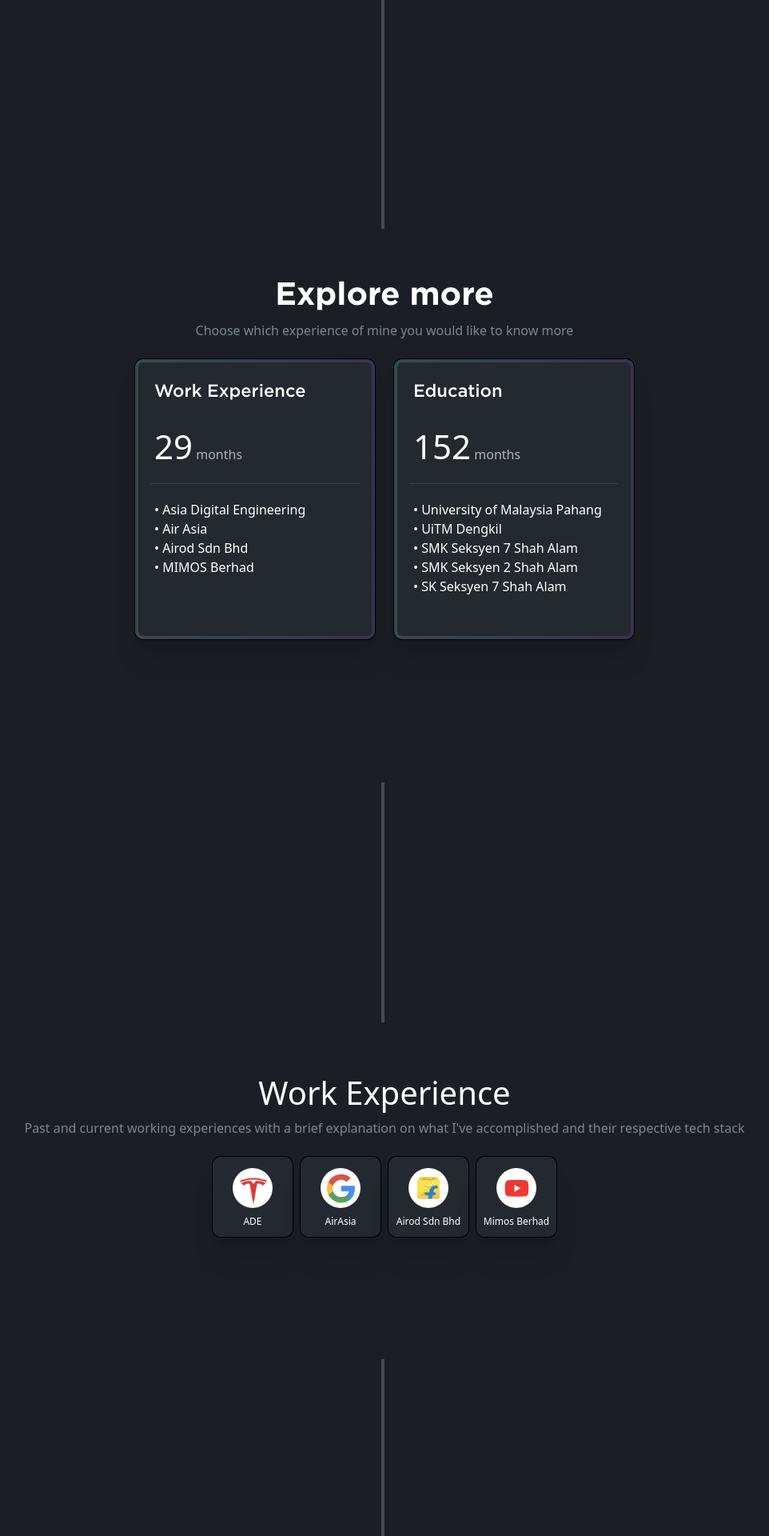
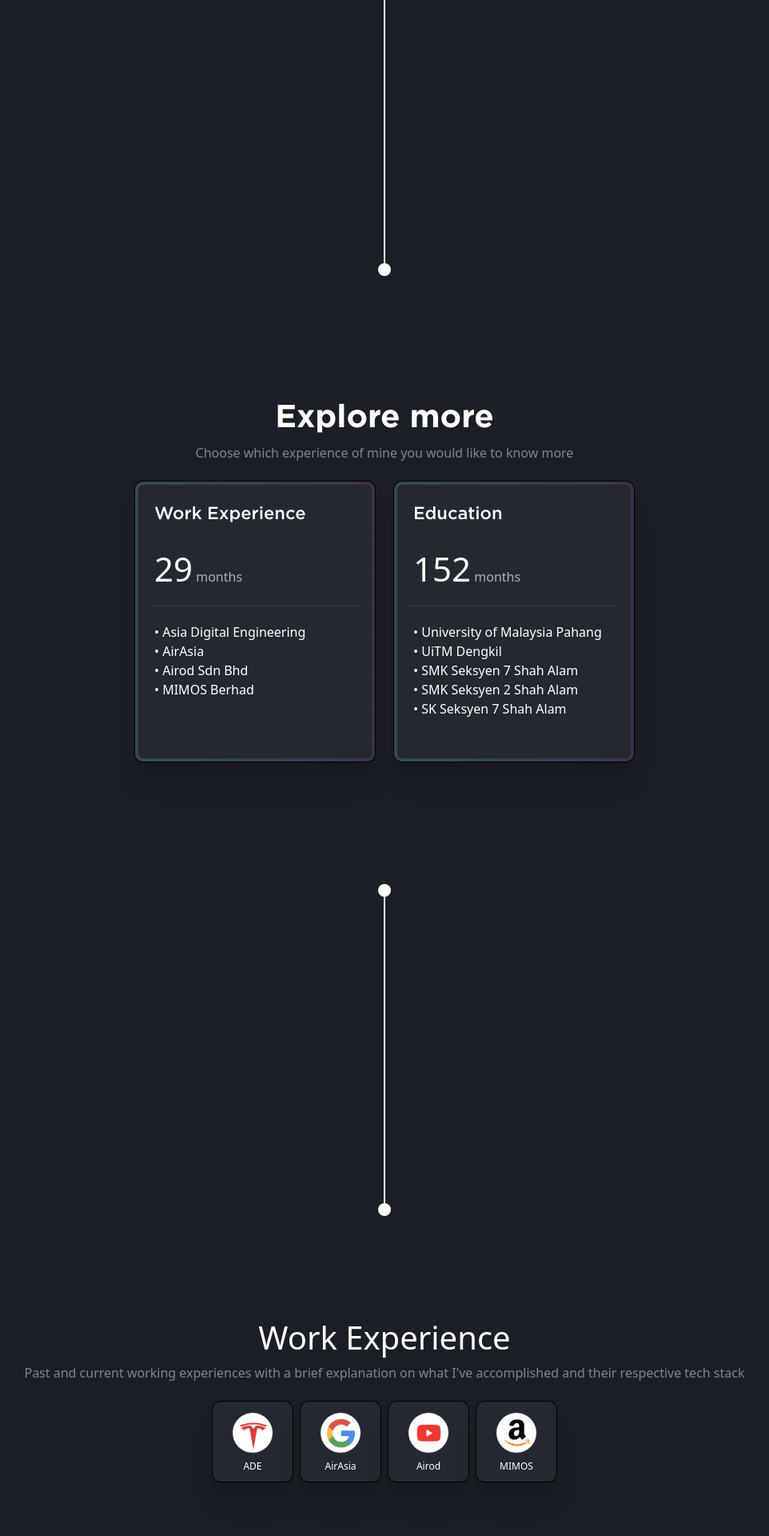
Before and after one commit to AfiqHasiff/Portfolio, a React (Create React App) app: page / in a window 1280 px wide. Shown: the part 720-2640 px from the top of the page at 80% size, without its empty margins (159-1121 px from the left). Built offline with nearby package versions, Linux system fonts and the light colour scheme.

Commit message:
feat: sections, added workExperience section

```diff
--- a/src/layouts/Sections.css
+++ b/src/layouts/Sections.css
@@ -93,10 +93,163 @@
   transition: all 0.3s;
 }
 
-.timeline-1 {
+.experienceCard {
+  min-width: 800px;
+  min-height: 350px;
+  margin-left: 100px;
+  padding: 30px;
+}
+
+.timeline {
+  position: relative;
+  min-height: 315px;
+  margin-top: -140px;
+  margin-bottom: -140px;
+}
+
+.workExperienceTimelinePre {
+  position: relative;
+  min-height: 250px;
+  margin-top: -140px;
+  margin-bottom: -140px;
+}
+
+.workExperienceTimelinePost {
+  position: relative;
+  min-height: 100px;
+  margin-top: 230px;
+  margin-bottom: -140px;
+}
+
+.workExperienceTimeline {
+  position: relative;
+  min-height: 1700px;
+  margin-top: -140px;
+  margin-bottom: 69px;
+}
+
+.timelineHorizontal {
+  position: relative;
+  min-height: 150px;
+  margin-bottom: -150px;
+}
+
+.line {
   position: absolute;
   z-index: 150;
-  right: 50vw;
+  left: calc(50% - 1px);
+  width: 2px;
+  top: -50px;
+  bottom: -50px;
+  background-color: #fff;
+}
+
+.workExperiencePreLine {
+  position: absolute;
+  z-index: 150;
+  left: calc(50% - 1px);
+  width: 2px;
+  top: -50px;
+  bottom: -43px;
+  background-color: #fff;
+}
+
+.workExperiencePostLine {
+  position: absolute;
+  z-index: 150;
+  left: calc(50% - 1px);
+  width: 2px;
+  top: -200px;
+  bottom: -43px;
+  background-color: #fff;
+}
+
+.workExperienceLine {
+  position: absolute;
+  z-index: 150;
+  left: calc(50% - 360px);
+  width: 2px;
+  top: 180px;
+  bottom: 100px;
+  background-color: #fff;
+}
+
+.preLineHorizontal {
+  position: absolute;
+  z-index: 150;
+  left: calc(50% - 360px);
+  width: 25%;
+  max-height: 2px;
+  top: 180px;
+  bottom: -50px;
+  background-color: #fff;
+}
+
+.postLineHorizontal {
+  position: absolute;
+  z-index: 150;
+  left: calc(50% - 360px);
+  width: 25%;
+  max-height: 2px;
+  top: 30px;
+  bottom: -50px;
+  background-color: #fff;
+}
+
+.line::before,
+.line::after {
+  position: absolute;
+  display: block;
+  content: "";
+  height: 1rem;
+  width: 1rem;
+  border-radius: 50%;
+  background-color: #fff;
+  left: 50%;
+  transform: translateX(-50%);
+}
+
+.workExperiencePreLine::before {
+  position: absolute;
+  display: block;
+  content: "";
+  height: 1rem;
+  width: 1rem;
+  border-radius: 50%;
+  background-color: #fff;
+  left: 50%;
+  transform: translateX(-50%);
+}
+
+.workExperiencePostLine::after {
+  position: absolute;
+  display: block;
+  content: "";
+  height: 1rem;
+  width: 1rem;
+  border-radius: 50%;
+  background-color: #fff;
+  left: 50%;
+  transform: translateX(-50%);
+  margin-top: 185px;
+}
+
+.line::after,
+.workExperiencePostLine::after {
+  bottom: 0;
+}
+
+.workExperience::before {
+  position: absolute;
+  display: block;
+  content: "";
+  height: 1rem;
+  width: 1rem;
+  border-radius: 50%;
+  background-color: #fff;
+  left: 25%;
+  transform: translateX(-50%);
+  margin-top: -235px;
 }
 
 /* N-th Child */
--- a/src/layouts/Sections.jsx
+++ b/src/layouts/Sections.jsx
@@ -1,9 +1,6 @@
 import Lottie from "lottie-react";
 import React, { useEffect, useState } from "react";
 
-import { CustomButton } from "../common/components";
-
-import "./Sections.css";
 import teslaLogo from "../common/assets/tesla.png";
 import amazonLogo from "../common/assets/amazon.png";
 import googleLogo from "../common/assets/google.png";
@@ -12,7 +9,91 @@
 // import dotAnimation from "../common/assets/svg/dot.json";
 import helloAnimation from "../common/assets/svg/hello.json";
 
+import "./Sections.css";
+
 export default function Sections() {
+  const workExperiences = [
+    {
+      company: "Asia Digital Engineering",
+      designation: "Full Stack Software Engineer",
+      date: "April 22 - Current",
+      code: "ADE",
+      logo: teslaLogo,
+      description:
+        "Lorem ipsum dolor sit amet, consectetur adipiscing elit, sed do eiusmod tempor incididunt ut labore et dolore magna aliqua. Ut enim ad minim veniam, quis nostrud exercitation ullamco laboris nisi ut aliquip ex ea commodo consequat. Duis aute irure dolor in reprehenderit in voluptate velit esse cillum dolore eu fugiat nulla pariatur. Excepteur sint occaecat cupidatat non proident, sunt in culpa qui officia deserunt mollit anim id est laborum.",
+    },
+    {
+      company: "AirAsia",
+      designation: "Full Stack Software Developer",
+      date: "Jan 22 - March 22",
+      code: "AirAsia",
+      logo: googleLogo,
+      description:
+        "Lorem ipsum dolor sit amet, consectetur adipiscing elit, sed do eiusmod tempor incididunt ut labore et dolore magna aliqua. Ut enim ad minim veniam, quis nostrud exercitation ullamco laboris nisi ut aliquip ex ea commodo consequat. Duis aute irure dolor in reprehenderit in voluptate velit esse cillum dolore eu fugiat nulla pariatur. Excepteur sint occaecat cupidatat non proident, sunt in culpa qui officia deserunt mollit anim id est laborum.",
+    },
+    {
+      company: "Airod Sdn Bhd",
+      designation: "IT Engineer",
+      date: "Sep 2021 - Dec 2021",
+      code: "Airod",
+      logo: youtubeLogo,
+      description:
+        "Lorem ipsum dolor sit amet, consectetur adipiscing elit, sed do eiusmod tempor incididunt ut labore et dolore magna aliqua. Ut enim ad minim veniam, quis nostrud exercitation ullamco laboris nisi ut aliquip ex ea commodo consequat. Duis aute irure dolor in reprehenderit in voluptate velit esse cillum dolore eu fugiat nulla pariatur. Excepteur sint occaecat cupidatat non proident, sunt in culpa qui officia deserunt mollit anim id est laborum.",
+    },
+    {
+      company: "MIMOS Berhad",
+      designation: "Full Stack Software Engineer",
+      date: "Sep 2021 - Dec 2021",
+      code: "MIMOS",
+      logo: amazonLogo,
+      description:
+        "Lorem ipsum dolor sit amet, consectetur adipiscing elit, sed do eiusmod tempor incididunt ut labore et dolore magna aliqua. Ut enim ad minim veniam, quis nostrud exercitation ullamco laboris nisi ut aliquip ex ea commodo consequat. Duis aute irure dolor in reprehenderit in voluptate velit esse cillum dolore eu fugiat nulla pariatur. Excepteur sint occaecat cupidatat non proident, sunt in culpa qui officia deserunt mollit anim id est laborum.",
+    },
+  ];
+
+  const educationExperiences = [
+    {
+      schoolName: "University of Malaysia Pahang",
+      date: "XXX YY - XXX YY",
+      code: "UMP",
+      logo: teslaLogo,
+      description:
+        "Lorem ipsum dolor sit amet, consectetur adipiscing elit, sed do eiusmod tempor incididunt ut labore et dolore magna aliqua. Ut enim ad minim veniam, quis nostrud exercitation ullamco laboris nisi ut aliquip ex ea commodo consequat. Duis aute irure dolor in reprehenderit in voluptate velit esse cillum dolore eu fugiat nulla pariatur. Excepteur sint occaecat cupidatat non proident, sunt in culpa qui officia deserunt mollit anim id est laborum.",
+    },
+    {
+      schoolName: "UiTM Dengkil",
+      date: "XXX YY - XXX YY",
+      code: "UiTM",
+      logo: googleLogo,
+      description:
+        "Lorem ipsum dolor sit amet, consectetur adipiscing elit, sed do eiusmod tempor incididunt ut labore et dolore magna aliqua. Ut enim ad minim veniam, quis nostrud exercitation ullamco laboris nisi ut aliquip ex ea commodo consequat. Duis aute irure dolor in reprehenderit in voluptate velit esse cillum dolore eu fugiat nulla pariatur. Excepteur sint occaecat cupidatat non proident, sunt in culpa qui officia deserunt mollit anim id est laborum.",
+    },
+    {
+      schoolName: "SMK Seksyen 7 Shah Alam",
+      date: "XXX YY - XXX YY",
+      code: "SMK Sek 7",
+      logo: youtubeLogo,
+      description:
+        "Lorem ipsum dolor sit amet, consectetur adipiscing elit, sed do eiusmod tempor incididunt ut labore et dolore magna aliqua. Ut enim ad minim veniam, quis nostrud exercitation ullamco laboris nisi ut aliquip ex ea commodo consequat. Duis aute irure dolor in reprehenderit in voluptate velit esse cillum dolore eu fugiat nulla pariatur. Excepteur sint occaecat cupidatat non proident, sunt in culpa qui officia deserunt mollit anim id est laborum.",
+    },
+    {
+      schoolName: "SMK Seksyen 2 Shah Alam",
+      date: "XXX YY - XXX YY",
+      code: "SMK Sek 2",
+      logo: amazonLogo,
+      description:
+        "Lorem ipsum dolor sit amet, consectetur adipiscing elit, sed do eiusmod tempor incididunt ut labore et dolore magna aliqua. Ut enim ad minim veniam, quis nostrud exercitation ullamco laboris nisi ut aliquip ex ea commodo consequat. Duis aute irure dolor in reprehenderit in voluptate velit esse cillum dolore eu fugiat nulla pariatur. Excepteur sint occaecat cupidatat non proident, sunt in culpa qui officia deserunt mollit anim id est laborum.",
+    },
+    {
+      schoolName: "SK Seksyen 7 Shah Alam",
+      date: "XXX YY - XXX YY",
+      code: "SK Sek 7",
+      logo: flipkartLogo,
+      description:
+        "Lorem ipsum dolor sit amet, consectetur adipiscing elit, sed do eiusmod tempor incididunt ut labore et dolore magna aliqua. Ut enim ad minim veniam, quis nostrud exercitation ullamco laboris nisi ut aliquip ex ea commodo consequat. Duis aute irure dolor in reprehenderit in voluptate velit esse cillum dolore eu fugiat nulla pariatur. Excepteur sint occaecat cupidatat non proident, sunt in culpa qui officia deserunt mollit anim id est laborum.",
+    },
+  ];
+
   const handleJumpTo = (elementId) => {
     const targetElement = document.getElementById(elementId);
 
@@ -64,30 +145,33 @@
           </div>
           <div className="row">
             <div className="col-12 d-flex justify-content-center">
-              <div class="aboutMe" style={{ maxWidth: "935px", marginTop: "-140px" }}>
+              <div class="aboutMe" style={{ maxWidth: "935px", marginTop: "-140px", paddingBottom: "140px" }}>
                 <span
                   style={{
                     color: "#FFFFFF",
                     fontSize: "18px",
                   }}
                 >
-                  My name is Afiq Hasif, I'm a full stack software developer based in Klang Valley, Malaysia. I'm a proven
+                  {/* My name is Afiq Hasif, I'm a full stack software developer based in Klang Valley, Malaysia. I'm a proven
                   afable, who served as vice president for UMP's Flying Disc Association. Adept with software engineering
                   principles, network configuration and related skills. Equipped with experience working in a software
-                  development scrum team. Lead a software development team as a Tech Lead for the aviation industry.
+                  development scrum team. Lead a software development team as a Tech Lead for the aviation industry. */}
+                  Lorem ipsum dolor sit amet, consectetur adipiscing elit, sed do eiusmod tempor incididunt ut labore et
+                  dolore magna aliqua. Ut enim ad minim veniam, quis nostrud exercitation ullamco laboris nisi ut aliquip ex
+                  ea commodo consequat. Duis aute irure dolor in reprehenderit in voluptate velit esse cillum dolore eu
+                  fugiat nulla pariatur. Excepteur sint occaecat cupidatat non proident, sunt in culpa qui officia deserunt
+                  mollit anim id est laborum.
                 </span>
               </div>
             </div>
           </div>
         </section>
 
-        <div className="row mt-3 mb-3">
-          <div className="col-12">
-            <div class="borderMiddle hiddenLeft" style={{ marginTop: "-150px" }} />
-          </div>
+        <div className="timeline">
+          <div className="line hiddenLeft"></div>
         </div>
 
-        <section id="optionSection" class="hiddenLeft">
+        <section id="optionSection" class="hiddenLeft" style={{ margin: "150px 0px 150px 0px" }}>
           <div className="row">
             <div className="col-12">
               <h1
@@ -131,13 +215,16 @@
                 </div>
                 <div className="row" style={{ padding: "20px 0px 0px 20px" }}>
                   <div className="col-12">
-                    <span>• Asia Digital Engineering</span>
+                    {(() => {
+                      return workExperiences.map((work, workIndex) => {
+                        return (
+                          <React.Fragment>
+                            <span>• {work.company}</span>
                             <br />
-                    <span>• Air Asia</span>
-                    <br />
-                    <span>• Airod Sdn Bhd</span>
-                    <br />
-                    <span>• MIMOS Berhad</span>
+                          </React.Fragment>
+                        );
+                      });
+                    })()}
                   </div>
                 </div>
               </div>
@@ -167,15 +254,16 @@
                 </div>
                 <div className="row" style={{ padding: "20px 0px 0px 20px" }}>
                   <div className="col-12">
-                    <span>• University of Malaysia Pahang</span>
+                    {(() => {
+                      return educationExperiences.map((school, schoolIndex) => {
+                        return (
+                          <React.Fragment>
+                            <span>• {school.schoolName}</span>
                             <br />
-                    <span>• UiTM Dengkil</span>
-                    <br />
-                    <span>• SMK Seksyen 7 Shah Alam</span>
-                    <br />
-                    <span>• SMK Seksyen 2 Shah Alam</span>
-                    <br />
-                    <span>• SK Seksyen 7 Shah Alam</span>
+                          </React.Fragment>
+                        );
+                      });
+                    })()}
                   </div>
                 </div>
               </div>
@@ -183,10 +271,8 @@
           </div>
         </section>
 
-        <div className="row mt-3 mb-3">
-          <div className="col-12">
-            <div class="borderMiddle hiddenLeft" />
-          </div>
+        <div className="timeline">
+          <div className="line hiddenLeft"></div>
         </div>
 
         <section id="workExperienceSelectorSection" class="hiddenLeft">
@@ -211,11 +297,19 @@
           </div>
           <div className="row mt-4">
             <div className="col-12 d-flex justify-content-between">
-              <div className="boxCard hiddenLeft">
+              {(() => {
+                return workExperiences.map((work, workIndex) => {
+                  return (
+                    <div
+                      className="boxCard hiddenLeft"
+                      onClick={() => {
+                        handleJumpTo(`workExperience-${workIndex + 1}`);
+                      }}
+                    >
                       <div className="row">
                         <div className="col-12 d-flex justify-content-center">
                           <img
-                      src={teslaLogo}
+                            src={work.logo}
                             alt=""
                             style={{ maxWidth: "50px", maxHeight: "50px", margin: "10px 0px 0px 0px" }}
                           />
@@ -223,86 +317,77 @@
                       </div>
                       <div className="row mt-2">
                         <div className="col-12 d-flex justify-content-center">
-                    <span style={{ fontSize: "12px" }}>ADE</span>
+                          <span style={{ fontSize: "12px" }}>{work.code}</span>
                         </div>
                       </div>
                     </div>
-              <div className="boxCard hiddenLeft">
+                  );
+                });
+              })()}
+            </div>
+          </div>
+        </section>
+
+        <div className="workExperienceTimelinePre hiddenLeft">
+          <div className="workExperiencePreLine"></div>
+        </div>
+        <div className="timelineHorizontal hiddenLeft">
+          <div className="preLineHorizontal"></div>
+        </div>
+        <div className="workExperienceTimeline hiddenLeft" style={{ transitionDelay: "400ms" }}>
+          <div className="workExperienceLine"></div>
+        </div>
+
+        {(() => {
+          return workExperiences.map((work, workIndex) => {
+            return (
+              <React.Fragment>
+                <div id={`workExperience-${workIndex + 1}`} style={{ marginTop: workIndex === 0 && "-1400px" }} />
+                <section
+                  class="workExperience hiddenRight"
+                  style={{ marginTop: workIndex === 0 && "-1400px", maxHeight: "300px", minHeight: "300px" }}
+                >
                   <div className="row">
                     <div className="col-12 d-flex justify-content-center">
-                    <img
-                      src={googleLogo}
-                      alt=""
-                      style={{ maxWidth: "50px", maxHeight: "50px", margin: "10px 0px 0px 0px" }}
-                    />
+                      <div className="experienceCard">
+                        <div className="row">
+                          <div className="col-12">
+                            <span
+                              style={{
+                                fontFamily: "Gotham-Bold",
+                                fontSize: "32px",
+                              }}
+                            >
+                              {work.company}
+                            </span>
+                          </div>
+                        </div>
+                        <div className="row">
+                          <div className="col-12">
+                            <span style={{ fontFamily: "Gotham-Medium" }}>{work.date}</span>
                           </div>
                         </div>
                         <div className="row mt-2">
-                  <div className="col-12 d-flex justify-content-center">
-                    <span style={{ fontSize: "12px" }}>AirAsia</span>
+                          <div className="col-12">
+                            <div style={{ maxWidth: "725px" }}>
+                              <span>{work.description}</span>
                             </div>
-                </div>
-              </div>
-              <div className="boxCard hiddenLeft">
-                <div className="row">
-                  <div className="col-12 d-flex justify-content-center">
-                    <img
-                      src={flipkartLogo}
-                      alt=""
-                      style={{ maxWidth: "50px", maxHeight: "50px", margin: "10px 0px 0px 0px" }}
-                    />
-                  </div>
-                </div>
-                <div className="row mt-2">
-                  <div className="col-12 d-flex justify-content-center">
-                    <span style={{ fontSize: "12px" }}>Airod Sdn Bhd</span>
-                  </div>
-                </div>
-              </div>
-              <div className="boxCard hiddenLeft">
-                <div className="row">
-                  <div className="col-12 d-flex justify-content-center">
-                    <img
-                      src={youtubeLogo}
-                      alt=""
-                      style={{ maxWidth: "50px", maxHeight: "50px", margin: "10px 0px 0px 0px" }}
-                    />
-                  </div>
-                </div>
-                <div className="row mt-2">
-                  <div className="col-12 d-flex justify-content-center">
-                    <span style={{ fontSize: "12px" }}>Mimos Berhad</span>
                           </div>
                         </div>
                       </div>
                     </div>
                   </div>
                 </section>
+              </React.Fragment>
+            );
+          });
+        })()}
 
-        <div className="row mb-3">
-          <div className="col-12">
-            <div class="borderMiddle hiddenLeft" style={{ marginTop: "-165px" }} />
+        <div className="timelineHorizontal hiddenLeft">
+          <div className="postLineHorizontal"></div>
         </div>
-        </div>
-
-        <section id="workExperience-1" class="hiddenLeft">
-          <div className="row">
-            <div className="col-12 d-flex justify-content-center">
-              <h1
-                style={{
-                  color: "#FFFFFF",
-                }}
-              >
-                Asia Digital Engineering
-              </h1>
-            </div>
-          </div>
-        </section>
-
-        <div className="row mb-3">
-          <div className="col-12">
-            <div class="borderMiddle hiddenLeft" style={{ marginTop: "-165px" }} />
-          </div>
+        <div className="workExperienceTimelinePost hiddenLeft">
+          <div className="workExperiencePostLine"></div>
         </div>
 
         <section id="educationSelectorSection" class="hiddenLeft">
@@ -327,11 +412,19 @@
           </div>
           <div className="row mt-4">
             <div className="col-12 d-flex justify-content-between">
-              <div className="boxCard hiddenLeft">
+              {(() => {
+                return educationExperiences.map((school, schoolIndex) => {
+                  return (
+                    <div
+                      className="boxCard hiddenLeft"
+                      onClick={() => {
+                        handleJumpTo(`workExperience-${schoolIndex + 1}`);
+                      }}
+                    >
                       <div className="row">
                         <div className="col-12 d-flex justify-content-center">
                           <img
-                      src={teslaLogo}
+                            src={school.logo}
                             alt=""
                             style={{ maxWidth: "50px", maxHeight: "50px", margin: "10px 0px 0px 0px" }}
                           />
@@ -339,58 +432,13 @@
                       </div>
                       <div className="row mt-2">
                         <div className="col-12 d-flex justify-content-center">
-                    <span style={{ fontSize: "12px" }}>ADE</span>
+                          <span style={{ fontSize: "12px" }}>{school.code}</span>
                         </div>
                       </div>
                     </div>
-              <div className="boxCard hiddenLeft">
-                <div className="row">
-                  <div className="col-12 d-flex justify-content-center">
-                    <img
-                      src={googleLogo}
-                      alt=""
-                      style={{ maxWidth: "50px", maxHeight: "50px", margin: "10px 0px 0px 0px" }}
-                    />
-                  </div>
-                </div>
-                <div className="row mt-2">
-                  <div className="col-12 d-flex justify-content-center">
-                    <span style={{ fontSize: "12px" }}>AirAsia</span>
-                  </div>
-                </div>
-              </div>
-              <div className="boxCard hiddenLeft">
-                <div className="row">
-                  <div className="col-12 d-flex justify-content-center">
-                    <img
-                      src={flipkartLogo}
-                      alt=""
-                      style={{ maxWidth: "50px", maxHeight: "50px", margin: "10px 0px 0px 0px" }}
-                    />
-                  </div>
-                </div>
-                <div className="row mt-2">
-                  <div className="col-12 d-flex justify-content-center">
-                    <span style={{ fontSize: "12px" }}>Airod Sdn Bhd</span>
-                  </div>
-                </div>
-              </div>
-              <div className="boxCard hiddenLeft">
-                <div className="row">
-                  <div className="col-12 d-flex justify-content-center">
-                    <img
-                      src={youtubeLogo}
-                      alt=""
-                      style={{ maxWidth: "50px", maxHeight: "50px", margin: "10px 0px 0px 0px" }}
-                    />
-                  </div>
-                </div>
-                <div className="row mt-2">
-                  <div className="col-12 d-flex justify-content-center">
-                    <span style={{ fontSize: "12px" }}>Mimos Berhad</span>
-                  </div>
-                </div>
-              </div>
+                  );
+                });
+              })()}
             </div>
           </div>
         </section>
```
Lines whose indentation alone changed are shown as unchanged.
